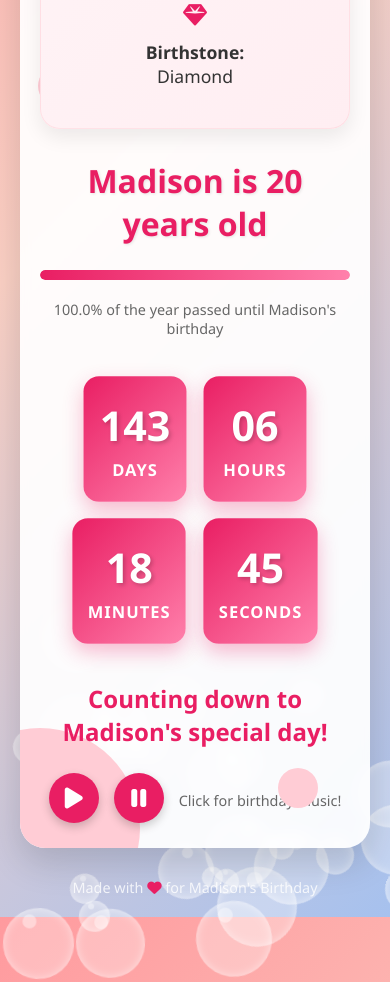
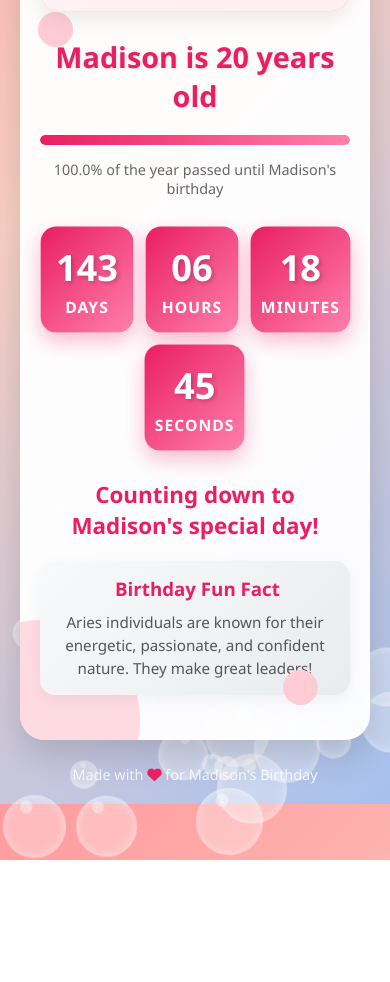
Before and after one commit to DanielGaudreault/Madisons-Birthday-Countdown, a plain HTML site: page index.html in a window 390 px wide. Shown: the part 736-1718 px from the top of the page. After the commit the page ends 1596 px from the top, so only its background shows below. Drawn offline with Linux system fonts and the light colour scheme.

Commit message:
Refactor styles and remove music player
Adjusted styles and layout for improved aesthetics and responsiveness. Removed music player functionality and added birthday fun facts.

```diff
--- a/index.html
+++ b/index.html
@@ -27,12 +27,12 @@
         }
 
         .container {
-            max-width: 900px;
+            max-width: 850px;
             width: 100%;
-            background-color: rgba(255, 255, 255, 0.92);
+            background-color: rgba(255, 255, 255, 0.95);
             border-radius: 25px;
             box-shadow: 0 15px 35px rgba(0, 0, 0, 0.15);
-            padding: 40px;
+            padding: 35px 30px;
             text-align: center;
             position: relative;
             overflow: hidden;
@@ -56,6 +56,7 @@
             background-color: #ffccd5;
             border-radius: 50%;
             z-index: -1;
+            opacity: 0.7;
         }
 
         .container::after {
@@ -68,12 +69,13 @@
             background-color: #ffccd5;
             border-radius: 50%;
             z-index: -1;
+            opacity: 0.7;
         }
 
         h1 {
             color: #e91e63;
-            margin-bottom: 10px;
-            font-size: 3rem;
+            margin-bottom: 8px;
+            font-size: 2.8rem;
             position: relative;
             z-index: 1;
             text-shadow: 2px 2px 4px rgba(0, 0, 0, 0.1);
@@ -81,8 +83,8 @@
 
         .subtitle {
             color: #777;
-            margin-bottom: 30px;
-            font-size: 1.3rem;
+            margin-bottom: 25px;
+            font-size: 1.2rem;
             position: relative;
             z-index: 1;
         }
@@ -90,8 +92,8 @@
         .birthday-info {
             background: linear-gradient(135deg, #fff5f7, #ffeef2);
             border-radius: 20px;
-            padding: 25px;
-            margin-bottom: 30px;
+            padding: 20px;
+            margin-bottom: 25px;
             box-shadow: 0 8px 20px rgba(0, 0, 0, 0.08);
             position: relative;
             z-index: 1;
@@ -109,7 +111,7 @@
         }
 
         .info-item i {
-            font-size: 1.5rem;
+            font-size: 1.4rem;
             color: #e91e63;
             margin-bottom: 8px;
         }
@@ -122,8 +124,8 @@
         .countdown-container {
             display: flex;
             justify-content: center;
-            gap: 20px;
-            margin: 40px 0;
+            gap: 15px;
+            margin: 30px 0;
             flex-wrap: wrap;
             position: relative;
             z-index: 1;
@@ -133,8 +135,8 @@
             background: linear-gradient(135deg, #e91e63, #ff80ab);
             color: white;
             border-radius: 15px;
-            padding: 25px 20px;
-            min-width: 120px;
+            padding: 20px 15px;
+            min-width: 110px;
             box-shadow: 0 8px 20px rgba(233, 30, 99, 0.3);
             transition: transform 0.3s ease, box-shadow 0.3s ease;
             animation: pulse 2s infinite;
@@ -152,35 +154,35 @@
         }
 
         .countdown-value {
-            font-size: 3rem;
+            font-size: 2.8rem;
             font-weight: bold;
             margin-bottom: 5px;
             text-shadow: 2px 2px 4px rgba(0, 0, 0, 0.2);
         }
 
         .countdown-label {
-            font-size: 1rem;
+            font-size: 0.95rem;
             text-transform: uppercase;
             letter-spacing: 1px;
             font-weight: 600;
         }
 
         .message {
-            margin-top: 30px;
-            font-size: 1.5rem;
+            margin-top: 25px;
+            font-size: 1.4rem;
             color: #e91e63;
             font-weight: 600;
             position: relative;
             z-index: 1;
-            min-height: 60px;
+            min-height: 50px;
             display: flex;
             align-items: center;
             justify-content: center;
         }
 
         .age-display {
-            font-size: 2rem;
-            margin: 25px 0;
+            font-size: 1.8rem;
+            margin: 20px 0;
             color: #e91e63;
             font-weight: bold;
             position: relative;
@@ -190,20 +192,20 @@
 
         .decoration {
             position: absolute;
-            width: 40px;
-            height: 40px;
+            width: 35px;
+            height: 35px;
             background-color: #ffccd5;
             border-radius: 50%;
             z-index: 0;
         }
 
         .decoration:nth-child(1) {
-            top: 30px;
+            top: 25px;
             left: 10%;
         }
 
         .decoration:nth-child(2) {
-            bottom: 40px;
+            bottom: 35px;
             right: 15%;
         }
 
@@ -248,12 +250,12 @@
         }
 
         .photo-frame {
-            width: 180px;
-            height: 180px;
-            margin: 20px auto;
+            width: 160px;
+            height: 160px;
+            margin: 15px auto 20px;
             border-radius: 50%;
             background: linear-gradient(135deg, #e91e63, #ff80ab);
-            padding: 8px;
+            padding: 7px;
             box-shadow: 0 8px 20px rgba(0, 0, 0, 0.15);
             display: flex;
             align-items: center;
@@ -271,83 +273,12 @@
             align-items: center;
             justify-content: center;
             color: #e91e63;
-            font-size: 3rem;
+            font-size: 2.8rem;
         }
 
         .photo-placeholder::after {
             content: '🎂';
-            font-size: 4rem;
-        }
-
-        .music-player {
-            margin-top: 25px;
-            display: flex;
-            align-items: center;
-            justify-content: center;
-            gap: 15px;
-        }
-
-        .music-btn {
-            background: #e91e63;
-            color: white;
-            border: none;
-            border-radius: 50%;
-            width: 50px;
-            height: 50px;
-            font-size: 1.5rem;
-            cursor: pointer;
-            box-shadow: 0 4px 10px rgba(0, 0, 0, 0.2);
-            transition: all 0.3s ease;
-            display: flex;
-            align-items: center;
-            justify-content: center;
-        }
-
-        .music-btn:hover {
-            background: #d81b60;
-            transform: scale(1.1);
-        }
-
-        .music-info {
-            font-size: 0.9rem;
-            color: #666;
-            margin-top: 5px;
-        }
-
-        @media (max-width: 768px) {
-            .container {
-                padding: 25px 20px;
-            }
-
-            h1 {
-                font-size: 2.3rem;
-            }
-
-            .countdown-box {
-                min-width: 100px;
-                padding: 20px 15px;
-            }
-
-            .countdown-value {
-                font-size: 2.5rem;
-            }
-
-            .birthday-info {
-                flex-direction: column;
-                gap: 10px;
-            }
-
-            .info-item {
-                min-width: 100%;
-            }
-        }
-
-        footer {
-            margin-top: 30px;
-            color: rgba(255, 255, 255, 0.8);
-            text-align: center;
-            font-size: 0.9rem;
-            z-index: 10;
+            font-size: 3.5rem;
         }
 
         .progress-bar {
@@ -355,7 +286,7 @@
             height: 10px;
             background-color: #f0f0f0;
             border-radius: 5px;
-            margin: 20px 0;
+            margin: 15px 0;
             overflow: hidden;
             position: relative;
         }
@@ -373,6 +304,66 @@
             color: #666;
             margin-top: 5px;
         }
+
+        @media (max-width: 768px) {
+            .container {
+                padding: 25px 20px;
+            }
+
+            h1 {
+                font-size: 2.2rem;
+            }
+
+            .countdown-box {
+                min-width: 90px;
+                padding: 15px 10px;
+            }
+
+            .countdown-value {
+                font-size: 2.2rem;
+            }
+
+            .birthday-info {
+                flex-direction: column;
+                gap: 10px;
+            }
+
+            .info-item {
+                min-width: 100%;
+            }
+
+            .photo-frame {
+                width: 140px;
+                height: 140px;
+            }
+        }
+
+        footer {
+            margin-top: 25px;
+            color: rgba(255, 255, 255, 0.8);
+            text-align: center;
+            font-size: 0.9rem;
+            z-index: 10;
+        }
+
+        .birthday-facts {
+            background: linear-gradient(135deg, #f8f9fa, #e9ecef);
+            border-radius: 15px;
+            padding: 15px;
+            margin: 20px 0;
+            box-shadow: 0 5px 15px rgba(0, 0, 0, 0.05);
+        }
+
+        .birthday-facts h3 {
+            color: #e91e63;
+            margin-bottom: 10px;
+        }
+
+        .birthday-facts p {
+            color: #555;
+            font-size: 0.95rem;
+            line-height: 1.5;
+        }
     </style>
 </head>
 <body>
@@ -381,7 +372,7 @@
         <div class="decoration"></div>
         <div class="decoration"></div>
 
-        <h1><i class="fas fa-birthday-cake"></i> Madison's Birthday Countdown</h1>
+        <h1><i class="fas fa-birthday-cake"></i> Madison's Birthday</h1>
         <p class="subtitle">Counting down to April 17th</p>
 
         <div class="photo-frame">
@@ -431,14 +422,9 @@
 
         <div class="message" id="message">Counting down to Madison's special day!</div>
 
-        <div class="music-player">
-            <button class="music-btn" id="playBtn">
-                <i class="fas fa-play"></i>
-            </button>
-            <button class="music-btn" id="pauseBtn">
-                <i class="fas fa-pause"></i>
-            </button>
-            <div class="music-info">Click for birthday music!</div>
+        <div class="birthday-facts">
+            <h3><i class="fas fa-fun-fact"></i> Birthday Fun Fact</h3>
+            <p id="funFact">Aries individuals are known for their energetic, passionate, and confident nature. They make great leaders!</p>
         </div>
     </div>
 
@@ -446,25 +432,31 @@
         Made with <i class="fas fa-heart" style="color: #e91e63;"></i> for Madison's Birthday
     </footer>
 
-    <audio id="birthdayAudio" loop>
-        <source src="https://assets.mixkit.co/music/preview/mixkit-happy-birthday-to-you-443.mp3" type="audio/mpeg">
-    </audio>
-
     <script>
         // Madison's birthday - April 17, 2005
         const birthday = new Date(2005, 3, 17); // Note: months are 0-indexed in JS
 
+        // Fun facts about Aries
+        const funFacts = [
+            "Aries individuals are known for their energetic, passionate, and confident nature. They make great leaders!",
+            "Diamonds, Madison's birthstone, are the hardest natural substance on Earth and symbolize eternal love.",
+            "People born on April 17th are known for their determination and ability to overcome challenges.",
+            "The flower for April is the Daisy or Sweet Pea, symbolizing innocence and purity.",
+            "Aries is the first sign of the zodiac, representing new beginnings and fresh starts.",
+            "Famous people born on April 17th include Victoria Beckham and Jennifer Garner."
+        ];
+
         // Create bubbles
         function createBubbles() {
             const bubblesContainer = document.body;
-            const bubbleCount = 30;
+            const bubbleCount = 25;
 
             for (let i = 0; i < bubbleCount; i++) {
                 const bubble = document.createElement('div');
                 bubble.classList.add('bubble');
 
-                // Random size between 20px and 80px
-                const size = Math.random() * 60 + 20;
+                // Random size between 20px and 70px
+                const size = Math.random() * 50 + 20;
                 bubble.style.width = `${size}px`;
                 bubble.style.height = `${size}px`;
 
@@ -486,7 +478,7 @@
         // Create confetti
         function createConfetti() {
             const confettiContainer = document.body;
-            const confettiCount = 50;
+            const confettiCount = 40;
             const colors = ['#e91e63', '#ff80ab', '#ffccd5', '#a6c1ee', '#ff9a9e'];
 
             for (let i = 0; i < confettiCount; i++) {
@@ -578,30 +570,27 @@
             }
         }
 
-        // Music controls
-        const audio = document.getElementById('birthdayAudio');
-        const playBtn = document.getElementById('playBtn');
-        const pauseBtn = document.getElementById('pauseBtn');
-
-        playBtn.addEventListener('click', () => {
-            audio.play();
-        });
-
-        pauseBtn.addEventListener('click', () => {
-            audio.pause();
-        });
+        // Update fun fact
+        function updateFunFact() {
+            const randomFact = funFacts[Math.floor(Math.random() * funFacts.length)];
+            document.getElementById('funFact').textContent = randomFact;
+        }
 
         // Initial setup
         createBubbles();
         updateCountdown();
+        updateFunFact();
 
         // Update every second
         setInterval(updateCountdown, 1000);
 
+        // Update fun fact every 15 seconds
+        setInterval(updateFunFact, 15000);
+
         // Create confetti periodically
         setInterval(() => {
             if (Math.random() > 0.7) createConfetti();
-        }, 5000);
+        }, 8000);
     </script>
 </body>
 </html>
```
